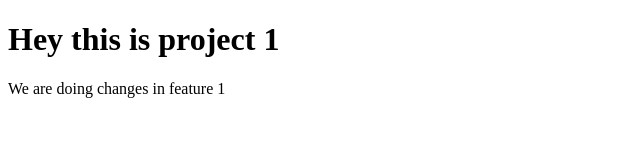
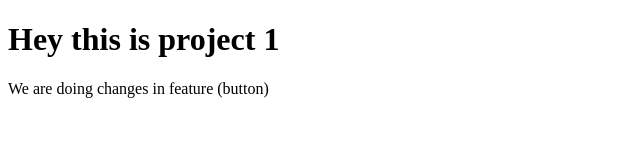
Before and after one commit to Kavyansh11-gi/project_1, a plain HTML site: page index.html in a window 1280 px wide. Shown: the full height of the page, 0-640 px from the left. Drawn offline with Linux system fonts and the light colour scheme.

```diff
--- a/index.html
+++ b/index.html
@@ -8,6 +8,6 @@
 </head>
 <body>
     <h1>Hey this is project 1</h1>
-    <p>We are doing changes in feature 1</p>
+    <p>We are doing changes in feature (button)</p>
 </body>
 </html>
```
